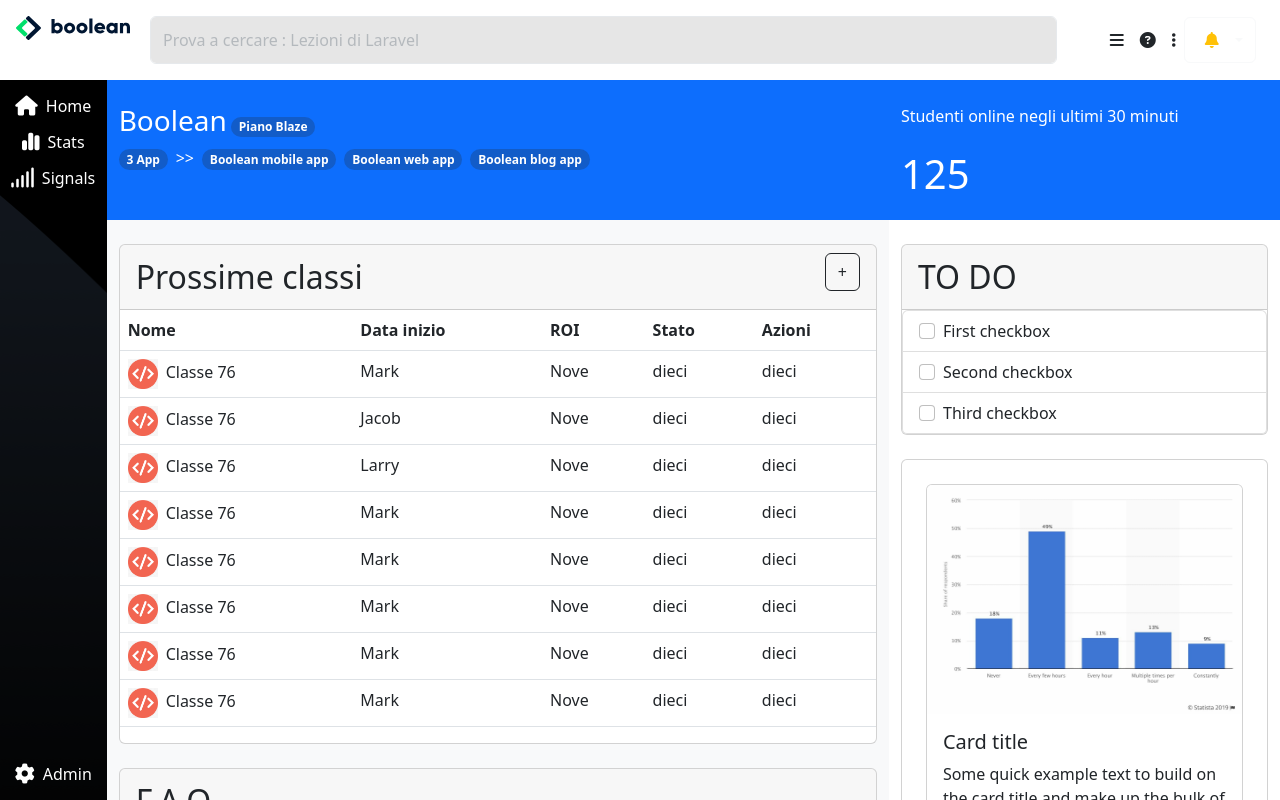
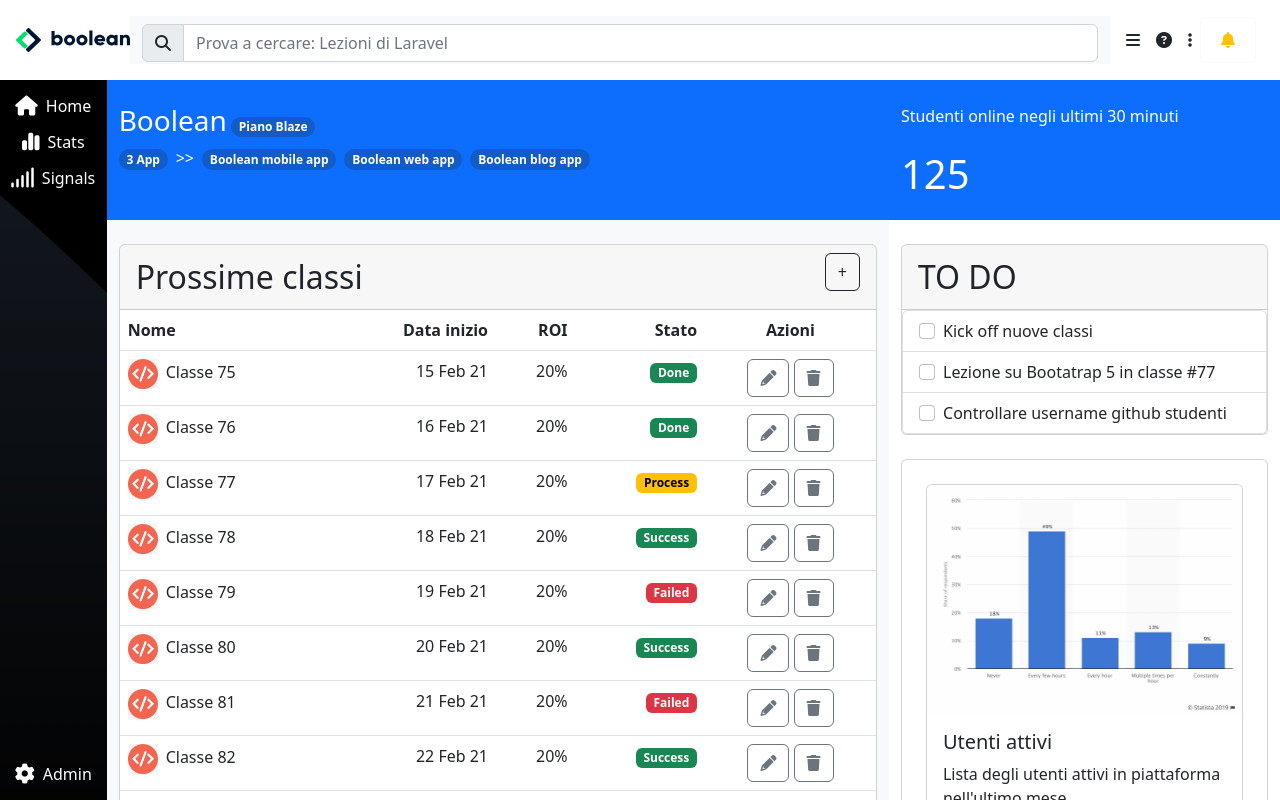
Before and after one commit to Paolo-dev-it/html-css-bootstrap-dashboard, a plain HTML site: page index.html in a window 1280 px wide. Drawn offline with nearby package versions, Linux system fonts and the light colour scheme.

Commit message:
Fixed logo width, position of content inside table

```diff
--- a/assets/css/style.css
+++ b/assets/css/style.css
@@ -11,28 +11,14 @@
   margin-top: 0;
 }
 
+.pic-small {
+  width: 30px;
+  height: 30px;
+}
+
 main {
   height: calc(100% - 100px);
   background-color: lightskyblue;
-}
-
-.form-control {
-  display: block;
-  width: 80%;
-  margin-left: 20px;
-  font-size: 1rem;
-  font-weight: 400;
-  line-height: 1.5;
-  color: black;
-  background-color: rgb(206, 206, 206);
-  background-clip: padding-box;
-  border: 1px solid #ced4da;
-  -webkit-appearance: none;
-  -moz-appearance: none;
-  appearance: none;
-  border-radius: 0.375rem;
-  transition: border-color 0.15s ease-in-out, box-shadow 0.15s ease-in-out;
-  opacity: 0.5;
 }
 
 .stats {
--- a/index.html
+++ b/index.html
@@ -28,18 +28,29 @@
 <!-- HEADER -->
       <header class="p-2">
         <div class="p-2 w-100 h-100 ">
-             <div class=" justify-content-between h-100 w-100 d-flex">
-                <img src="./assets/img/mobile-logo.png" alt="" class="d-lg-none">
+             <div class=" justify-content-between  h-100 w-100 d-flex">
+              <div class="d-flex align-items-center">
+                <img src="./assets/img/mobile-logo.png" alt="" class="d-lg-none pic-small">
                 <img src="./assets/img/logo.svg" alt="" class="d-none d-lg-block d-flex h-50  align-items-center ">
+              </div>
+
                 <div class="w-100 d-flex justify-content-between">
-                  <input type="text" id="inputPassword5" class="form-control"  aria-describedby="passwordHelpBlock" placeholder="Prova a cercare : Lezioni di Laravel">
-                  <div id="passwordHelpBlock" class="form-text"></div>
+                   <!-- <input type="text" id="inputPassword5" class="form-control"  aria-describedby="passwordHelpBlock" placeholder="Prova a cercare : Lezioni di Laravel"> -->
+                  <nav class="navbar bg-light w-100">
+                    <form class="container-fluid">
+                      <div class="input-group">
+                        <span class="input-group-text" id="basic-addon1"><i class="fa-solid fa-magnifying-glass"></i></span>
+                        <input type="text" class="form-control" placeholder="Prova a cercare: Lezioni di Laravel" aria-label="Username" aria-describedby="basic-addon1">
+                      </div>
+                    </form>
+                  </nav>
+                   <div id="passwordHelpBlock" class="form-text"></div>
                   <div class="d-flex align-items-center m-2">
                     <i class="fa-solid fa-bars m-2 d-none d-lg-block"></i>
                     <i class="fa-solid fa-circle-question m-2 d-none d-lg-block"></i>
                     <i class="fa-solid fa-ellipsis-vertical m-2 d-none d-lg-block"></i>
 
-                      <button type="button" class="btn btn-outline-light dropdown-toggle " data-bs-toggle="dropdown" aria-expanded="false">
+                      <button type="button" class="btn btn-outline-light  " data-bs-toggle="dropdown" aria-expanded="false">
                         <i class="fa-solid fa-bell m-2 text-warning"></i>
                       </button>
                       <ul class="dropdown-menu ">
@@ -92,8 +103,8 @@
                       <div class="text-white">
                         <nav  style="--bs-breadcrumb-divider: '>>';"  aria-label="breadcrumb" class="mt-2">
                           <ol class="breadcrumb">
-                            <li class="breadcrumb-item"><span class="badge rounded-pill text-bg-primary text-bg-dark bg-opacity-25">3 App</span></li>
-                            <li class="breadcrumb-item active" aria-current="page"><span class="badge rounded-pill text-bg-primary d-lg-none text-bg-dark bg-opacity-25 ">+</span><span class="badge rounded-pill text-bg-primary d-none d-lg-inline-block me-2 text-bg-dark bg-opacity-25">Boolean mobile app</span><span class="badge rounded-pill text-bg-primary d-none d-lg-inline-block me-2 text-bg-dark bg-opacity-25">Boolean web app</span><span class="badge rounded-pill text-bg-primary d-none d-lg-inline-block me-2 text-bg-dark bg-opacity-25">Boolean blog app</span></li>
+                            <li class="breadcrumb-item"><span class="badge rounded-pill  text-bg-dark bg-opacity-25">3 App</span></li>
+                            <li class="breadcrumb-item active" aria-current="page"><span class="badge rounded-pill  d-lg-none text-bg-dark bg-opacity-25 ">+</span><span class="badge rounded-pill  d-none d-lg-inline-block me-2 text-bg-dark bg-opacity-25">Boolean mobile app</span><span class="badge rounded-pill  d-none d-lg-inline-block me-2 text-bg-dark bg-opacity-25">Boolean web app</span><span class="badge rounded-pill  d-none d-lg-inline-block me-2 text-bg-dark bg-opacity-25">Boolean blog app</span></li>
                           </ol>
                         </nav>
                       </div>
@@ -125,8 +136,15 @@
                                   <div class="offcanvas-body">
                                     <form class="row g-3">
                                       <div class="col-md-6">
-                                        <label for="email" class="form-label">Email</label>
-                                        <span class="input-group-text" id="basic-addon1">@</span>
+                                        <!-- <div class="input-group mb-3">
+                                          <label for="inputPassword4" class="form-label">Email</label>
+                                          <div class="input-group-text" id="basic-addon1">@</div>
+                                          <input type="text" class="form-control"  aria-label="Username" aria-describedby="basic-addon1">
+                                        </div> -->
+                                        <div class="col-md-6 w-100">
+                                        <label for="inputPassword4" class="form-label ">Email</label>
+                                        <input type="password" class="form-control w-100 ms-0" id="inputPassword4">
+                                      </div>
                                       </div>
                                       <div class="col-md-6">
                                         <label for="inputPassword4" class="form-label">Password</label>
@@ -147,8 +165,13 @@
                                       <div class="col-md-4">
                                         <label for="inputState" class="form-label">Stato</label>
                                         <select id="inputState" class="form-select">
-                                          <option selected>Scegli</option>
-                                          <option>...</option>
+                                          <option selected>Scegli...</option>
+                                          <option>Italia</option>
+                                          <option>Francia</option>
+                                          <option>Germania</option>
+                                          <option>Spagna</option>
+                                          <option>Scozia</option>
+                                          <option>Irlanda</option>
                                         </select>
                                       </div>
                                       <div class="col-md-2">
@@ -178,70 +201,94 @@
                               <table class="table ">
                               <thead>
                                 <tr>
-                                  <th scope="col"colspan="5">Nome</th>
-                                  <th class="d-none d-lg-table-cell" scope="col">Data inizio</th>
-                                  <th class="d-none d-lg-table-cell" scope="col">ROI</th>
-                                  <th  scope="col">Stato</th>
-                                  <th scope="col">Azioni</th>
+                                  <th scope="col" >Nome</th>
+                                  <th class="d-none d-lg-table-cell text-end" scope="col">Data inizio</th>
+                                  <th class="d-none d-lg-table-cell text-end" scope="col">ROI</th>
+                                  <th  scope="col" class="text-end">Stato</th>
+                                  <th scope="col" class="text-center">Azioni</th>
                                 </tr>
                               </thead>
                               <tbody>
                                 <tr>
-                                  <th scope="row" colspan="5"><img src="./assets/img/class-avatar.jpg" alt="" class="img-list" ><span class="ms-2 fw-light" >Classe 76</span></th>
-                                  <td class="d-none d-lg-table-cell">Mark</td>
-                                  <td class="d-none d-lg-table-cell">Nove</td>
-                                  <td>dieci</td>
-                                  <td>dieci</td>
+                                  <th scope="row" ><img src="./assets/img/class-avatar.jpg" alt="" class="img-list" ><span class="ms-2 fw-light" >Classe 75</span></th>
+                                  <td class="d-none d-lg-table-cell text-end">15 Feb 21</td>
+                                  <td class="d-none d-lg-table-cell text-end">20%</td>
+                                  <td class="text-end"><span class="badge text-bg-success text-center">Done</span></td>
+                                  <td class="text-center">
+                                    <button type="button" class="btn btn-outline-secondary "><i class="fa-solid fa-pencil"></i></button>
+                                    <button type="button" class="btn btn-outline-secondary"><i class="fa-solid fa-trash"></i></button>
+                                  </td>
 
                                 </tr>
                                 <tr>
-                                  <th scope="row" colspan="5"><img src="./assets/img/class-avatar.jpg" alt="" class="img-list"><span class="ms-2 fw-light">Classe 76</span></th>
-                                  <td class="d-none d-lg-table-cell">Jacob</td>
-                                  <td class="d-none d-lg-table-cell">Nove</td>
-                                  <td>dieci</td>
-                                  <td>dieci</td>
+                                  <th scope="row" ><img src="./assets/img/class-avatar.jpg" alt="" class="img-list"><span class="ms-2 fw-light">Classe 76</span></th>
+                                  <td class="d-none d-lg-table-cell text-end">16 Feb 21</td>
+                                  <td class="d-none d-lg-table-cell text-end">20%</td>
+                                  <td class="text-end"><span class="badge text-bg-success text-center">Done</span></td>
+                                  <td class="text-center">
+                                    <button type="button" class="btn btn-outline-secondary"><i class="fa-solid fa-pencil"></i></button>
+                                    <button type="button" class="btn btn-outline-secondary"><i class="fa-solid fa-trash"></i></button>
+                                  </td>
                                 </tr>
                                 <tr>
-                                  <th scope="row" colspan="5"><img src="./assets/img/class-avatar.jpg" alt="" class="img-list"><span class="ms-2 fw-light">Classe 76</span></th>
-                                  <td class="d-none d-lg-table-cell">Larry</td>
-                                  <td class="d-none d-lg-table-cell">Nove</td>
-                                  <td>dieci</td>
-                                  <td>dieci</td>
+                                  <th scope="row" ><img src="./assets/img/class-avatar.jpg" alt="" class="img-list"><span class="ms-2 fw-light">Classe 77</span></th>
+                                  <td class="d-none d-lg-table-cell text-end">17 Feb 21</td>
+                                  <td class="d-none d-lg-table-cell text-end">20%</td>
+                                  <td class="text-end"><span class="badge text-bg-warning text-center">Process</span></td>
+                                  <td class="text-center">
+                                    <button type="button" class="btn btn-outline-secondary"><i class="fa-solid fa-pencil"></i></button>
+                                    <button type="button" class="btn btn-outline-secondary"><i class="fa-solid fa-trash"></i></button>
+                                  </td>
                                 </tr>
                                 <tr>
-                                  <th scope="row" colspan="5"><img src="./assets/img/class-avatar.jpg" alt="" class="img-list"><span class="ms-2 fw-light">Classe 76</span></th>
-                                  <td class="d-none d-lg-table-cell">Mark</td>
-                                  <td class="d-none d-lg-table-cell">Nove</td>
-                                  <td>dieci</td>
-                                  <td>dieci</td>
+                                  <th scope="row" ><img src="./assets/img/class-avatar.jpg" alt="" class="img-list"><span class="ms-2 fw-light">Classe 78</span></th>
+                                  <td class="d-none d-lg-table-cell text-end">18 Feb 21</td>
+                                  <td class="d-none d-lg-table-cell text-end">20%</td>
+                                  <td class="text-end"><span class="badge text-bg-success text-center">Success</span></td>
+                                  <td class="text-center">
+                                    <button type="button" class="btn btn-outline-secondary"><i class="fa-solid fa-pencil"></i></button>
+                                    <button type="button" class="btn btn-outline-secondary"><i class="fa-solid fa-trash"></i></button>
+                                  </td>
                                 </tr>
                                 <tr>
-                                  <th scope="row" colspan="5"><img src="./assets/img/class-avatar.jpg" alt="" class="img-list"><span class="ms-2 fw-light">Classe 76</span></th>
-                                  <td class="d-none d-lg-table-cell">Mark</td>
-                                  <td class="d-none d-lg-table-cell">Nove</td>
-                                  <td>dieci</td>
-                                  <td>dieci</td>
+                                  <th scope="row" ><img src="./assets/img/class-avatar.jpg" alt="" class="img-list"><span class="ms-2 fw-light">Classe 79</span></th>
+                                  <td class="d-none d-lg-table-cell text-end">19 Feb 21</td>
+                                  <td class="d-none d-lg-table-cell text-end">20%</td>
+                                  <td class="text-end"><span class="badge text-bg-danger text-center">Failed</span>
+                                    <td class="text-center">
+                                      <button type="button" class="btn btn-outline-secondary"><i class="fa-solid fa-pencil"></i></button>
+                                      <button type="button" class="btn btn-outline-secondary"><i class="fa-solid fa-trash"></i></button>
+                                    </td>
                                 </tr>
                                 <tr>
-                                  <th scope="row" colspan="5"><img src="./assets/img/class-avatar.jpg" alt="" class="img-list"><span class="ms-2 fw-light">Classe 76</span></th>
-                                  <td class="d-none d-lg-table-cell">Mark</td>
-                                  <td class="d-none d-lg-table-cell">Nove</td>
-                                  <td>dieci</td>
-                                  <td>dieci</td>
+                                  <th scope="row" ><img src="./assets/img/class-avatar.jpg" alt="" class="img-list"><span class="ms-2 fw-light">Classe 80</span></th>
+                                  <td class="d-none d-lg-table-cell text-end">20 Feb 21</td>
+                                  <td class="d-none d-lg-table-cell text-end">20%</td>
+                                  <td class="text-end"><span class="badge text-bg-success text-center">Success</span></td>
+                                  <td class="text-center">
+                                    <button type="button" class="btn btn-outline-secondary"><i class="fa-solid fa-pencil"></i></button>
+                                    <button type="button" class="btn btn-outline-secondary"><i class="fa-solid fa-trash"></i></button>
+                                  </td>
                                 </tr>
                                 <tr>
-                                  <th scope="row" colspan="5"><img src="./assets/img/class-avatar.jpg" alt="" class="img-list"><span class="ms-2 fw-light">Classe 76</span></th>
-                                  <td class="d-none d-lg-table-cell">Mark</td>
-                                  <td class="d-none d-lg-table-cell">Nove</td>
-                                  <td>dieci</td>
-                                  <td>dieci</td>
+                                  <th scope="row" ><img src="./assets/img/class-avatar.jpg" alt="" class="img-list"><span class="ms-2 fw-light">Classe 81</span></th>
+                                  <td class="d-none d-lg-table-cell text-end">21 Feb 21</td>
+                                  <td class="d-none d-lg-table-cell text-end">20%</td>
+                                  <td class="text-end"><span class="badge text-bg-danger text-center">Failed</span></td>
+                                  <td class="text-center">
+                                    <button type="button" class="btn btn-outline-secondary"><i class="fa-solid fa-pencil"></i></button>
+                                    <button type="button" class="btn btn-outline-secondary"><i class="fa-solid fa-trash"></i></button>
+                                  </td>
                                 </tr>
                                 <tr>
-                                  <th scope="row" colspan="5"><img src="./assets/img/class-avatar.jpg" alt="" class="img-list"><span class="ms-2 fw-light">Classe 76</span></th>
-                                  <td class="d-none d-lg-table-cell">Mark</td>
-                                  <td class="d-none d-lg-table-cell">Nove</td>
-                                  <td>dieci</td>
-                                  <td>dieci</td>
+                                  <th scope="row" ><img src="./assets/img/class-avatar.jpg" alt="" class="img-list"><span class="ms-2 fw-light">Classe 82</span></th>
+                                  <td class="d-none d-lg-table-cell text-end">22 Feb 21</td>
+                                  <td class="d-none d-lg-table-cell text-end">20%</td>
+                                  <td class="text-end"><span class="badge text-bg-success ">Success</span></td>
+                                  <td class="text-center">
+                                    <button type="button" class="btn btn-outline-secondary"><i class="fa-solid fa-pencil"></i></button>
+                                    <button type="button" class="btn btn-outline-secondary"><i class="fa-solid fa-trash"></i></button>
+                                  </td>
                                 </tr>
                               </tbody>
                             </table>
@@ -258,7 +305,7 @@
                             <div class="accordion-item">
                               <h2 class="accordion-header" id="headingOne">
                                 <button class="accordion-button" type="button" data-bs-toggle="collapse" data-bs-target="#collapseOne" aria-expanded="true" aria-controls="collapseOne">
-                                  Accordion Item #1
+                                  Come aggiungere una nuova classe?
                                 </button>
                               </h2>
                               <div id="collapseOne" class="accordion-collapse collapse show" aria-labelledby="headingOne" data-bs-parent="#accordionExample">
@@ -270,7 +317,7 @@
                             <div class="accordion-item">
                                                       <h2 class="accordion-header" id="headingTwo">
                                 <button class="accordion-button collapsed" type="button" data-bs-toggle="collapse" data-bs-target="#collapseTwo" aria-expanded="false" aria-controls="collapseTwo">
-                                  Accordion Item #2
+                                  Come posso accedere alle informazioni del mio account?
                                 </button>
                               </h2>
                               <div id="collapseTwo" class="accordion-collapse collapse" aria-labelledby="headingTwo" data-bs-parent="#accordionExample">
@@ -282,7 +329,7 @@
                             <div class="accordion-item">
                               <h2 class="accordion-header" id="headingThree">
                                 <button class="accordion-button collapsed" type="button" data-bs-toggle="collapse" data-bs-target="#collapseThree" aria-expanded="false" aria-controls="collapseThree">
-                                  Accordion Item #3
+                                  Posso usare questa Dashboard da mobile?
                                 </button>
                               </h2>
                               <div id="collapseThree" class="accordion-collapse collapse" aria-labelledby="headingThree" data-bs-parent="#accordionExample">
@@ -306,15 +353,15 @@
                           <ul class="list-group">
                             <li class="list-group-item">
                               <input class="form-check-input me-1" type="checkbox" value="" id="firstCheckbox">
-                              <label class="form-check-label" for="firstCheckbox">First checkbox</label>
+                              <label class="form-check-label" for="firstCheckbox">Kick off nuove classi</label>
                             </li>
                             <li class="list-group-item">
                               <input class="form-check-input me-1" type="checkbox" value="" id="secondCheckbox">
-                              <label class="form-check-label" for="secondCheckbox">Second checkbox</label>
+                              <label class="form-check-label" for="secondCheckbox">Lezione su Bootatrap 5 in classe #77</label>
                             </li>
                             <li class="list-group-item">
                               <input class="form-check-input me-1" type="checkbox" value="" id="thirdCheckbox">
-                              <label class="form-check-label" for="thirdCheckbox">Third checkbox</label>
+                              <label class="form-check-label" for="thirdCheckbox">Controllare username github studenti</label>
                             </li>
                           </ul>
                         </div>
@@ -322,17 +369,16 @@
                           <div class="card " style="width: 100%">
                             <img src="./assets/img/chart.jpg" class="card-img-top w-100" alt="...">
                             <div class="card-body">
-                              <h5 class="card-title">Card title</h5>
-                              <p class="card-text">Some quick example text to build on the card title and make up the bulk of the card's content.</p>
+                              <h5 class="card-title">Utenti attivi</h5>
+                              <p class="card-text">Lista degli utenti attivi in piattaforma nell'ultimo mese</p>
                             </div>
                             <ul class="list-group list-group-flush">
-                              <li class="list-group-item">An item</li>
-                              <li class="list-group-item">A second item</li>
-                              <li class="list-group-item">A third item</li>
+                              <li class="list-group-item">Gennaio: 1200</li>
+                              <li class="list-group-item">Febbraio: 800</li>
+                              <li class="list-group-item">Marzo: 1500</li>
                             </ul>
                             <div class="card-body">
-                              <a href="#" class="card-link">Card link</a>
-                              <a href="#" class="card-link">Another link</a>
+                              <a href="#" class="card-link">Visualizza report approfondito</a>
                             </div>
                           </div>
                         </div>
```
